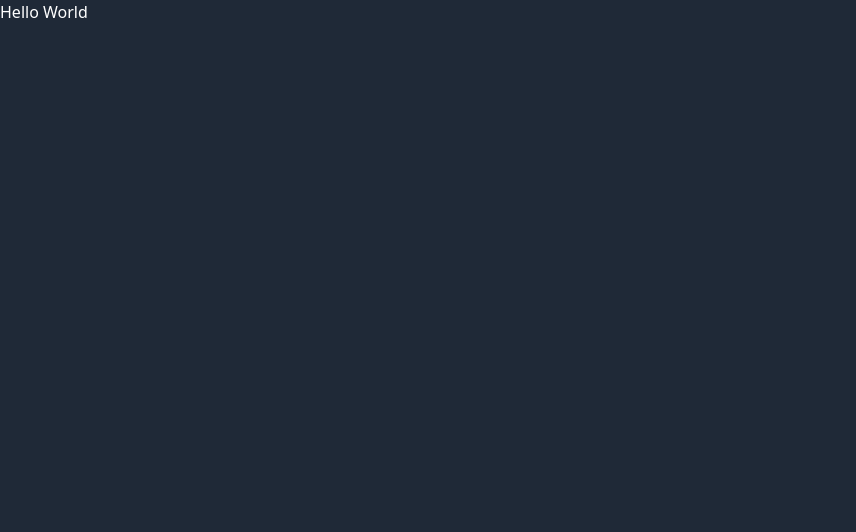
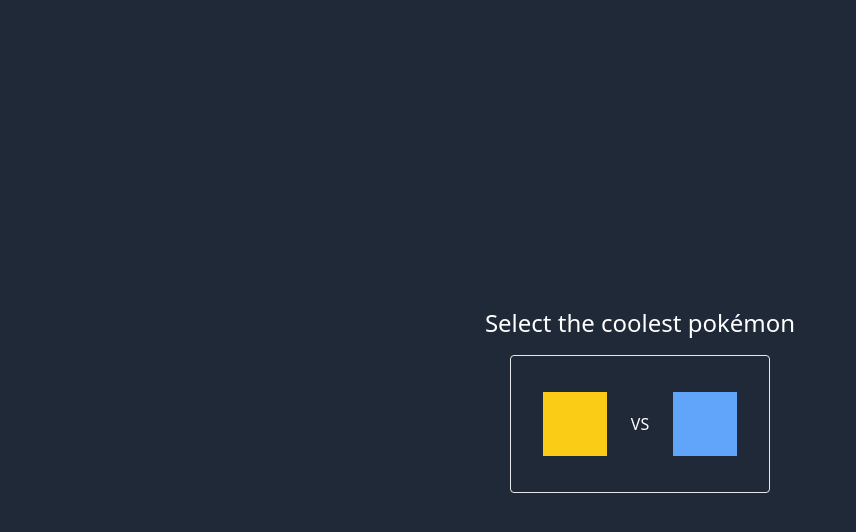
Before and after one commit to AlbertoPerez8/coolest-mon, a Next.js app: page / in a window 1280 px wide. Shown: the top 532 px of the page, without its empty margins (0-856 px from the left). Built offline with nearby package versions, Linux system fonts and the light colour scheme.

Commit message:
basic ui

```diff
--- a/pages/index.tsx
+++ b/pages/index.tsx
@@ -1,11 +1,17 @@
-import type { NextPage } from 'next'
+import type { NextPage } from "next";
 
 const Home: NextPage = () => {
-  return (
-    <div >
-      Hello World
-    </div>
-  )
-}
+	return (
+		<div className="h-screen w-screen flex flex-col justify-center items-center">
+			<div className="text-2xl text-center">Select the coolest pokémon</div>
+      <div className="p-2"/>
+			<div className="border rounded p-8 flex justify-between items-center max-w-2xl">
+				<div className="w-16 h-16 bg-yellow-400" />
+				<div className="p-6">VS</div>
+				<div className="w-16 h-16 bg-blue-400" />
+			</div>
+		</div>
+	);
+};
 
-export default Home
+export default Home;
```
Also changed, not shown: pages/_app.tsx (+5 -4 lines).
